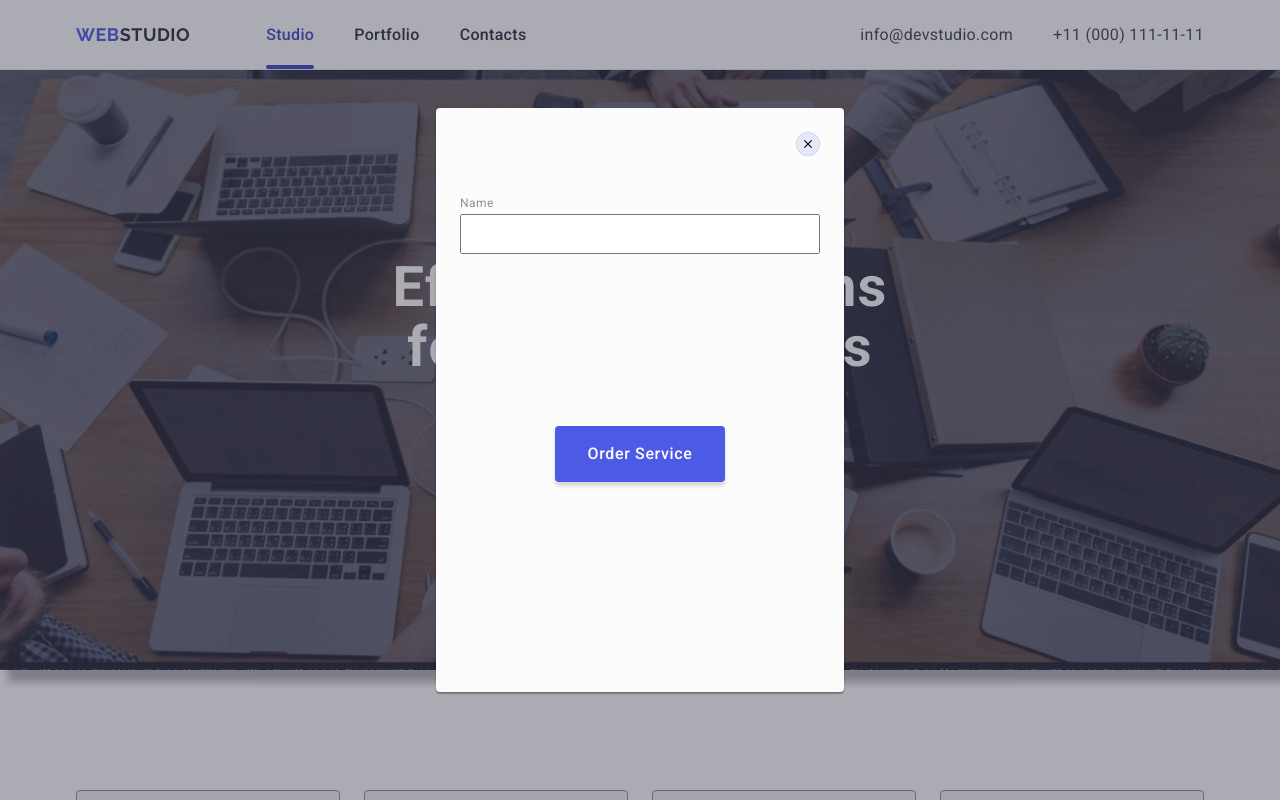
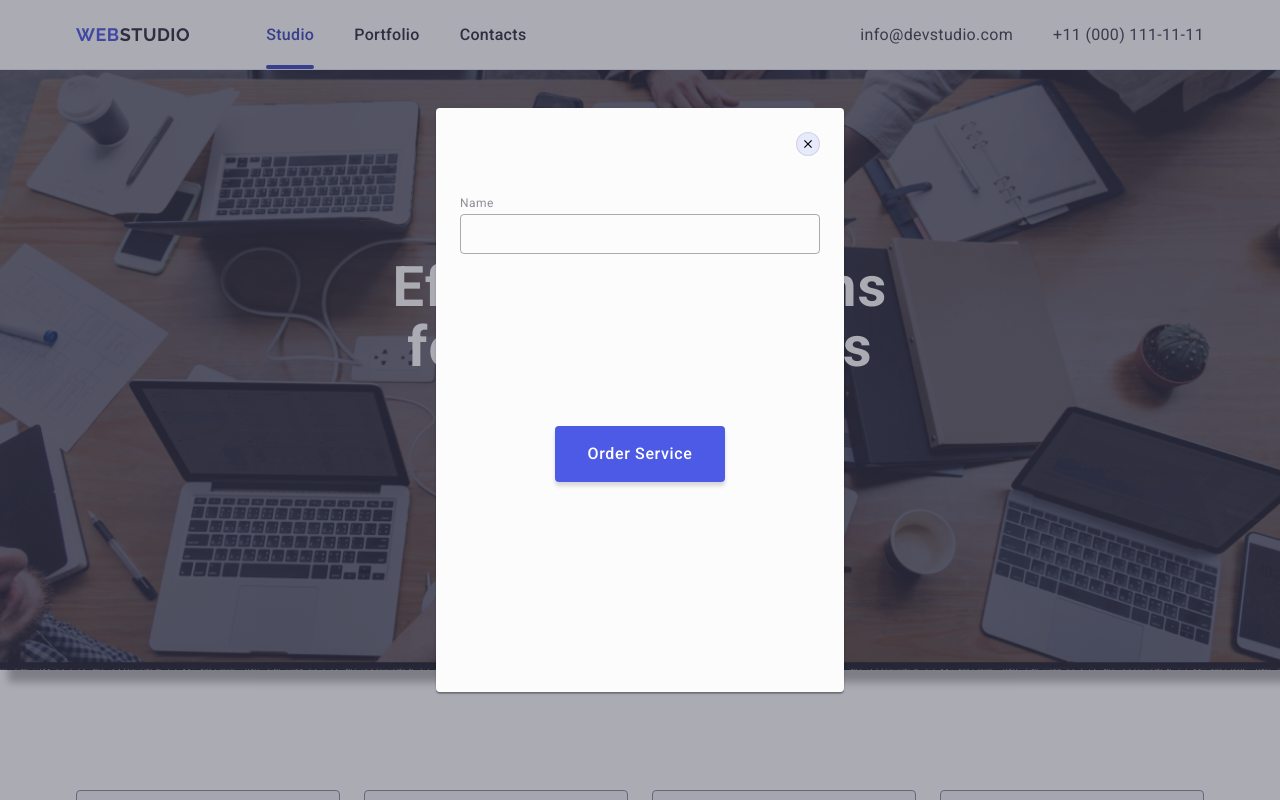
Before and after one commit to Andrew94ua/goit-markup-hw-05, a plain HTML site: page index.html in a window 1280 px wide. Shown: the top 800 px of the page. Drawn offline with nearby package versions, Linux system fonts and the light colour scheme.

Commit message:
Update styles.css

```diff
--- a/css/styles.css
+++ b/css/styles.css
@@ -651,4 +651,13 @@ a {
 .input-one {
   height: 40px;
   width: 100%;
+  border: 1px solid rgba(46, 47, 66, 0.4);
+  border-radius: 4px;
+  background-color: transparent;
+  padding-left: 38px;
+  outline: transparent;
+  transition: border-color 250ms cubic-bezier(0.4, 0, 0.2, 1);
 }
+input:focus {
+  border-color: #4d5ae5;
+}
```
